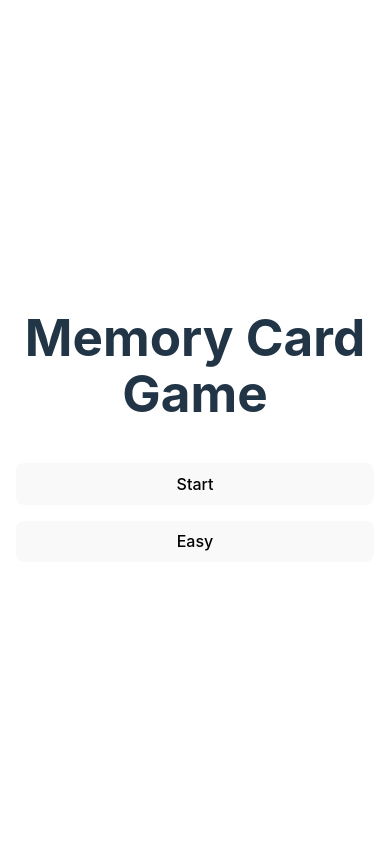
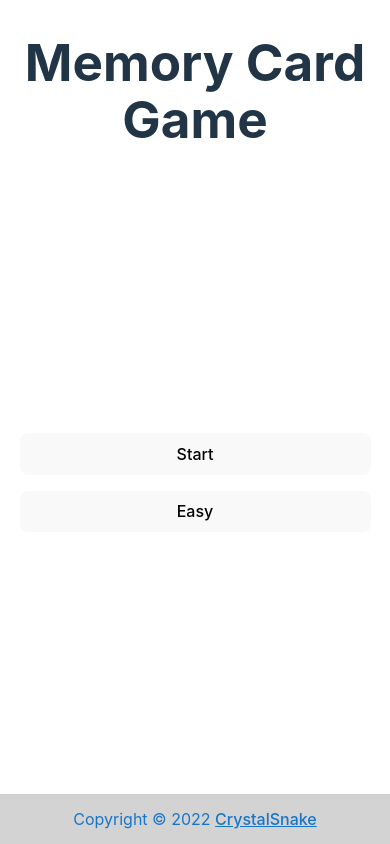
Before and after one commit to CrystalSnake/odin-memory-card, a React (Vite) app: page / in a window 390 px wide. Built offline with nearby package versions, Linux system fonts and the light colour scheme.

Commit message:
Fix styles on mobile devices

```diff
--- a/src/App.css
+++ b/src/App.css
@@ -1,33 +1,36 @@
 #root {
-  max-width: 1280px;
-  margin: 0 auto;
+  width: 100%;
+  height: 100vh;
   padding: 0, 2rem;
   text-align: center;
   display: flex;
   flex-direction: column;
+  justify-content: space-between;
+  align-items: center;
 }
 
 .card-board {
+  max-width: 960px;
   display: grid;
-  gap: 1em;
-  margin: auto;
+  gap: 0.5em;
 }
 
 .card-board.small {
-  grid-template-columns: repeat(2, min-content);
+  grid-template-columns: repeat(2, 1fr);
 }
 
 .card-board.normal {
-  grid-template-columns: repeat(3, min-content);
+  grid-template-columns: repeat(3, 1fr);
 }
 
 .card-board.big {
-  grid-template-columns: repeat(5, min-content);
+  grid-template-columns: repeat(4, 1fr);
 }
 
 .card {
-  width: 200px; /* adjust the width of the card div as needed */
-  height: 200px; /* adjust the height of the card div as needed */
+  width: auto;
+  height: auto;
+  aspect-ratio: 1/1;
   overflow: hidden;
 }
 
@@ -37,8 +40,14 @@
   object-fit: cover;
 }
 
+.start-buttons {
+  width: 90%;
+  max-width: 600px;
+}
+
 button {
-  margin: 0.5em 1em;
+  margin: 0.5em auto;
+  width: 100%;
 }
 
 .popup {
@@ -67,3 +76,18 @@ button {
 .popup button {
   margin-top: 10px;
 }
+
+footer {
+  background-color: lightgrey;
+  height: 50px;
+  width: 100%;
+  margin-top: 10px;
+  display: flex;
+  justify-content: center;
+  align-items: center;
+}
+
+footer > p {
+  margin: 0;
+  color: #1875c6;
+}
--- a/src/App.jsx
+++ b/src/App.jsx
@@ -5,7 +5,7 @@ import Board from './Board';
 const difficulties = [
   { name: 'Easy', n: 4, class: 'small' },
   { name: 'Normal', n: 9, class: 'normal' },
-  { name: 'Hard', n: 15, class: 'big' },
+  { name: 'Hard', n: 16, class: 'big' },
 ];
 
 function App() {
@@ -36,7 +36,9 @@ function App() {
 
   return (
     <>
-      <h1>Memory Card Game</h1>
+      <header>
+        <h1>Memory Card Game</h1>
+      </header>
       {game ? (
         <Board
           n={difficulty.n}
@@ -45,10 +47,18 @@ function App() {
         />
       ) : (
         <>
-          <button onClick={startHandler}>Start</button>
-          <button onClick={changeDiff}>{difficulty.name}</button>
+          <div className="start-buttons">
+            <button onClick={startHandler}>Start</button>
+            <button onClick={changeDiff}>{difficulty.name}</button>
+          </div>
         </>
       )}
+      <footer>
+        <p>
+          Copyright © 2022{' '}
+          <a href="https://github.com/CrystalSnake">CrystalSnake</a>
+        </p>
+      </footer>
     </>
   );
 }
--- a/src/index.css
+++ b/src/index.css
@@ -16,8 +16,8 @@
 
 a {
   font-weight: 500;
-  color: #646cff;
-  text-decoration: inherit;
+  color: #1875c6;
+  text-decoration: underline;
 }
 a:hover {
   color: #535bf2;
@@ -67,3 +67,22 @@ button:focus-visible {
     background-color: #f9f9f9;
   }
 }
+
+@media (prefers-color-scheme: dark) {
+  :root {
+    color: #1875c6;
+    background-color: #1b2124;
+  }
+  a:hover {
+    color: #747bff;
+  }
+  button {
+    background-color: #434040;
+  }
+  .popup {
+    background-color: #242424;
+  }
+  footer {
+    background-color: #242424;
+  }
+}
```
